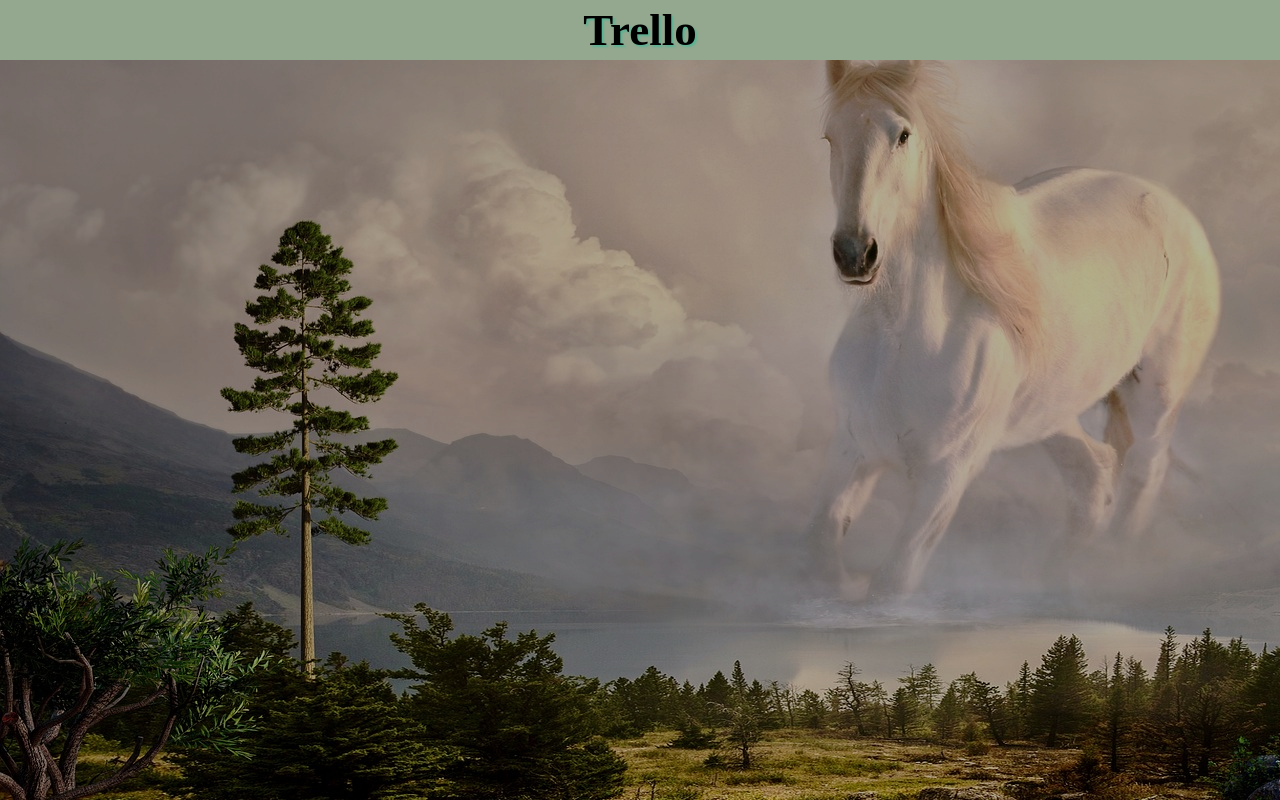
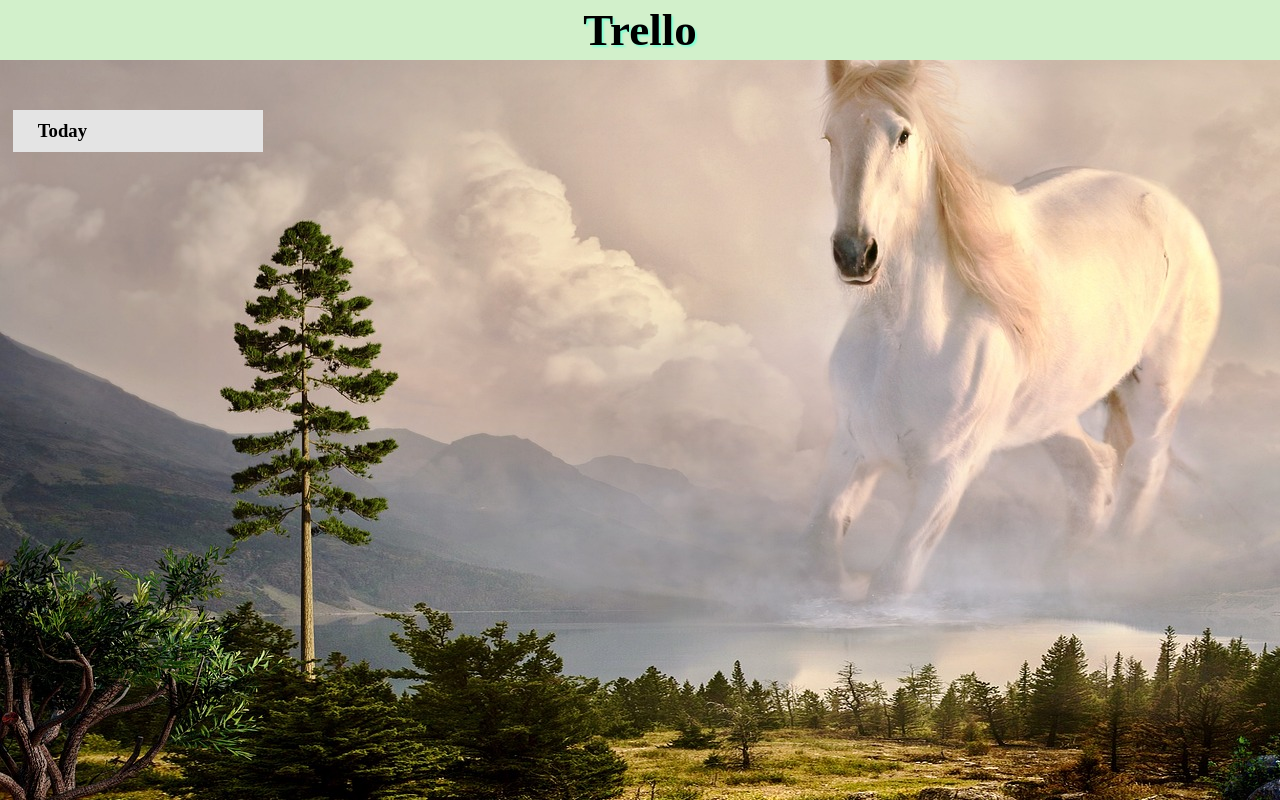
Before and after one commit to oreojinyuu34/trello-clone, a React (Create React App) app: page / in a window 1280 px wide. Built offline with nearby package versions, Linux system fonts and the light colour scheme.

Commit message:
taskCardTitle

```diff
--- a/src/components/task/TaskCard.jsx
+++ b/src/components/task/TaskCard.jsx
@@ -1,5 +1,16 @@
 import React from "react";
+import { TaskCardTitle } from "./TaskCardTitle";
+import { TaskCardDeleteButton } from "./button/TaskCardDeleteButton";
+import { TaskAddInput } from "./input/TaskAddInput";
+import { Tasks } from "./Tasks";
 
 export const TaskCard = () => {
-  return <div></div>;
+  return (
+    <div className="taskCard">
+      <TaskCardTitle />
+      <TaskCardDeleteButton />
+      <TaskAddInput />
+      <Tasks />
+    </div>
+  );
 };
--- /dev/null
+++ b/src/components/task/TaskCardTitle.jsx
@@ -0,0 +1,32 @@
+import React, { useState } from "react";
+
+export const TaskCardTitle = () => {
+  const [isClick, setIsClick] = useState(false);
+  const [inputCardTitle, setInputCardTitle] = useState("Today");
+
+  const handleClick = () => {
+    setIsClick(true);
+    console.log(isClick);
+  };
+
+  const handleChange = (e) => {
+    setInputCardTitle(e.target.value);
+  };
+
+  const handleSubmit = (e) => {
+    e.preventDefault();
+    setIsClick(false);
+  };
+
+  return (
+    <div onClick={handleClick}>
+      {isClick ? (
+        <form onSubmit={handleSubmit}>
+          <input type="text" onChange={handleChange} />
+        </form>
+      ) : (
+        <h3>{inputCardTitle}</h3>
+      )}
+    </div>
+  );
+};
--- /dev/null
+++ b/src/components/task/Tasks.jsx
@@ -0,0 +1,5 @@
+import React from "react";
+
+export const Tasks = () => {
+  return <div></div>;
+};
--- /dev/null
+++ b/src/components/task/button/TaskCardDeleteButton.jsx
@@ -0,0 +1,5 @@
+import React from "react";
+
+export const TaskCardDeleteButton = () => {
+  return <div></div>;
+};
--- /dev/null
+++ b/src/components/task/input/TaskAddInput.jsx
@@ -0,0 +1,5 @@
+import React from "react";
+
+export const TaskAddInput = () => {
+  return <div></div>;
+};
--- a/src/index.css
+++ b/src/index.css
@@ -25,7 +25,7 @@ header {
   background-repeat: no-repeat;
 }
 
-.app::after {
+/* .app::after {
   content: "";
   position: absolute;
   top: 0;
@@ -33,5 +33,12 @@ header {
   width: 100%;
   height: 100%;
   background: rgba(0, 0, 0, 0.3);
-  /* 0.5は透明度を表しています。値を大きくするとより暗くなります */
+  pointer-events: none
+} */
+
+.taskCard {
+  width: 250px;
+  padding: 10px 25px;
+  margin: 10px 1%;
+  background-color: rgb(228, 228, 228);
 }
```
Also changed, not shown: src/images/trello-clone_1.JPG (added).
